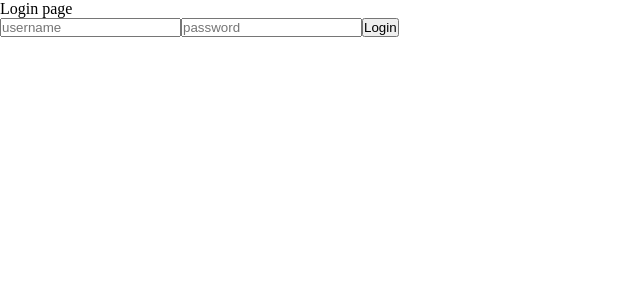
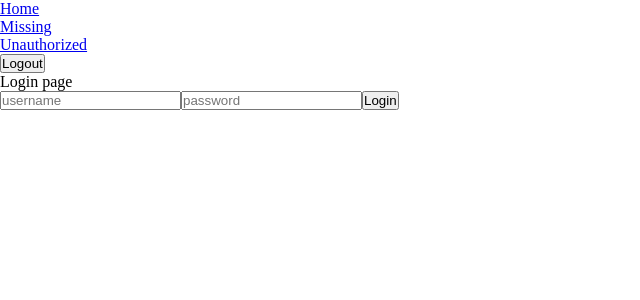
Before and after one commit to kacperlachowski/rowmate, a React (Vite) app: page /login in a window 1280 px wide. Shown: the top 300 px of the page, without its empty margins (0-640 px from the left). Built offline with nearby package versions, Linux system fonts and the light colour scheme; no server answers.

Commit message:
Feat :sparkles: (Menu): Add menu component

```diff
--- a/src/components/Layout.tsx
+++ b/src/components/Layout.tsx
@@ -1,8 +1,10 @@
 import { Outlet } from 'react-router-dom';
+import Menu from './Menu';
 
 const Layout = () => {
   return (
     <main>
+      <Menu />
       <Outlet />
     </main>
   );
--- /dev/null
+++ b/src/components/Menu.tsx
@@ -0,0 +1,30 @@
+import { memo } from 'react';
+import { Link } from 'react-router-dom';
+import useAuth from '../hooks/useAuth';
+
+const Menu = () => {
+  const { logout } = useAuth();
+
+  return (
+    <nav>
+      <ul>
+        <li>
+          <Link to="/">Home</Link>
+        </li>
+        <li>
+          <Link to="/missing">Missing</Link>
+        </li>
+        <li>
+          <Link to="/unauthorized">Unauthorized</Link>
+        </li>
+        <li>
+          <button type="button" onClick={logout}>
+            Logout
+          </button>
+        </li>
+      </ul>
+    </nav>
+  );
+};
+
+export default memo(Menu);
```
Also changed, not shown: vite.config.ts (+8 -8 lines).
